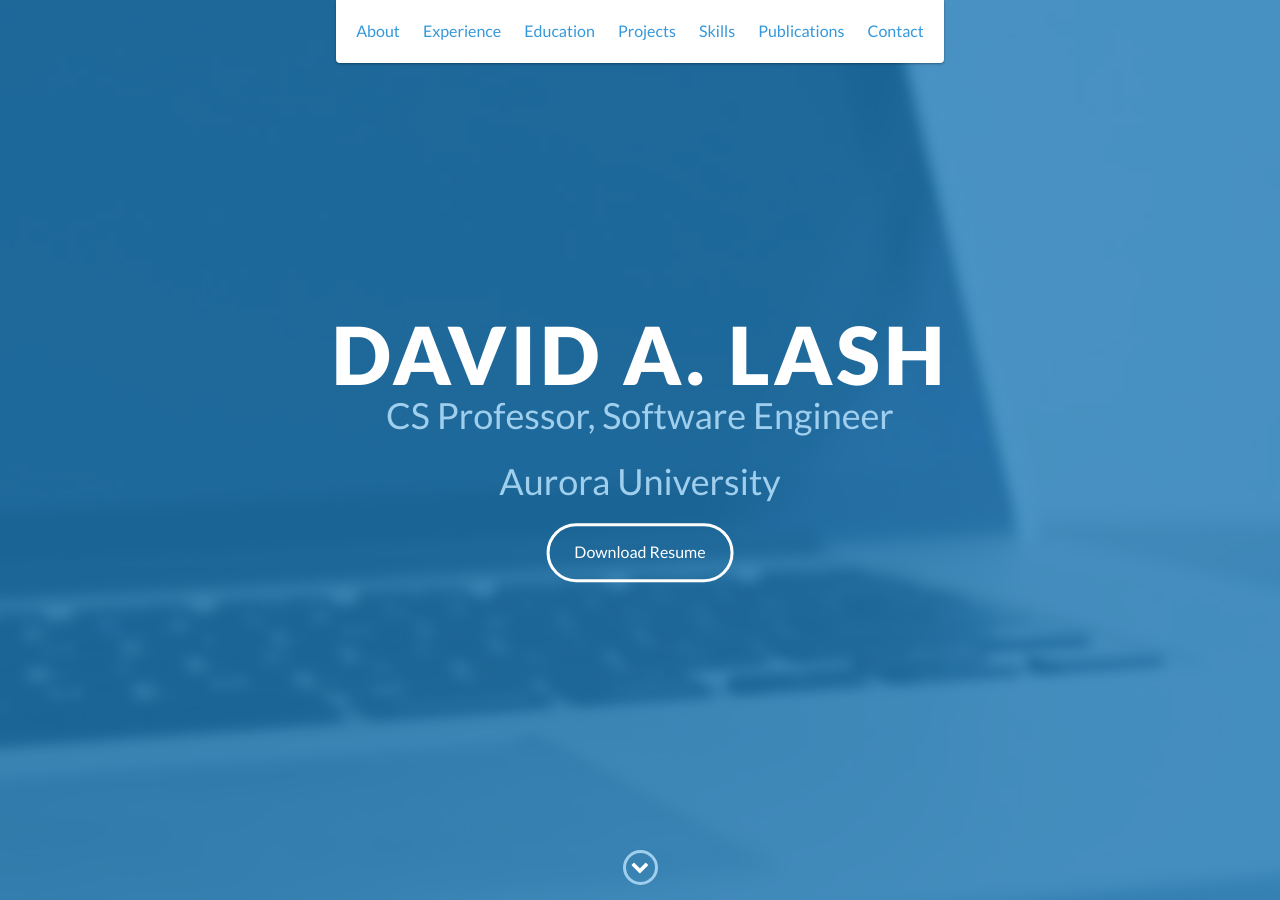
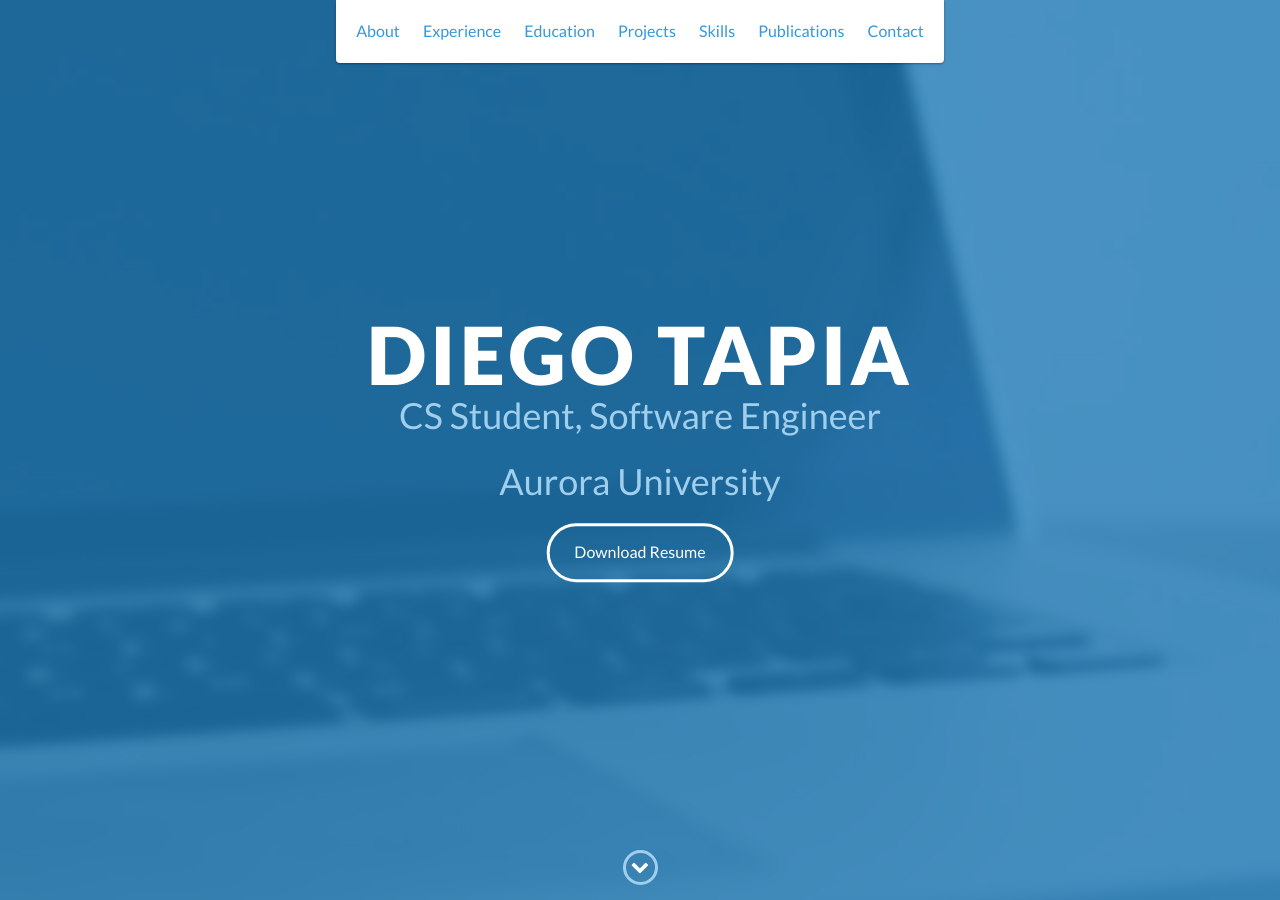
Before and after one commit to dtapia220/dtapia02.github.io, a Jekyll site: the page index.html, which Jekyll copies as it is, in a window 1280 px wide and 900 px high. Built offline with Jekyll 4.4.1, drawn with Linux system fonts in a browser that asks for light colours.

Commit message:
Update index.html

```diff
--- a/index.html
+++ b/index.html
@@ -51,8 +51,8 @@
 
     <div id="lead">
         <div id="lead-content">
-            <h1>David A. Lash</h1>
-            <h2>CS Professor, Software Engineer</h2>
+            <h1>Diego Tapia</h1>
+            <h2>CS Student, Software Engineer</h2>
             <h2>Aurora University </h2>
             <a href="#" class="btn-rounded-white">Download Resume</a>
         </div>
```
